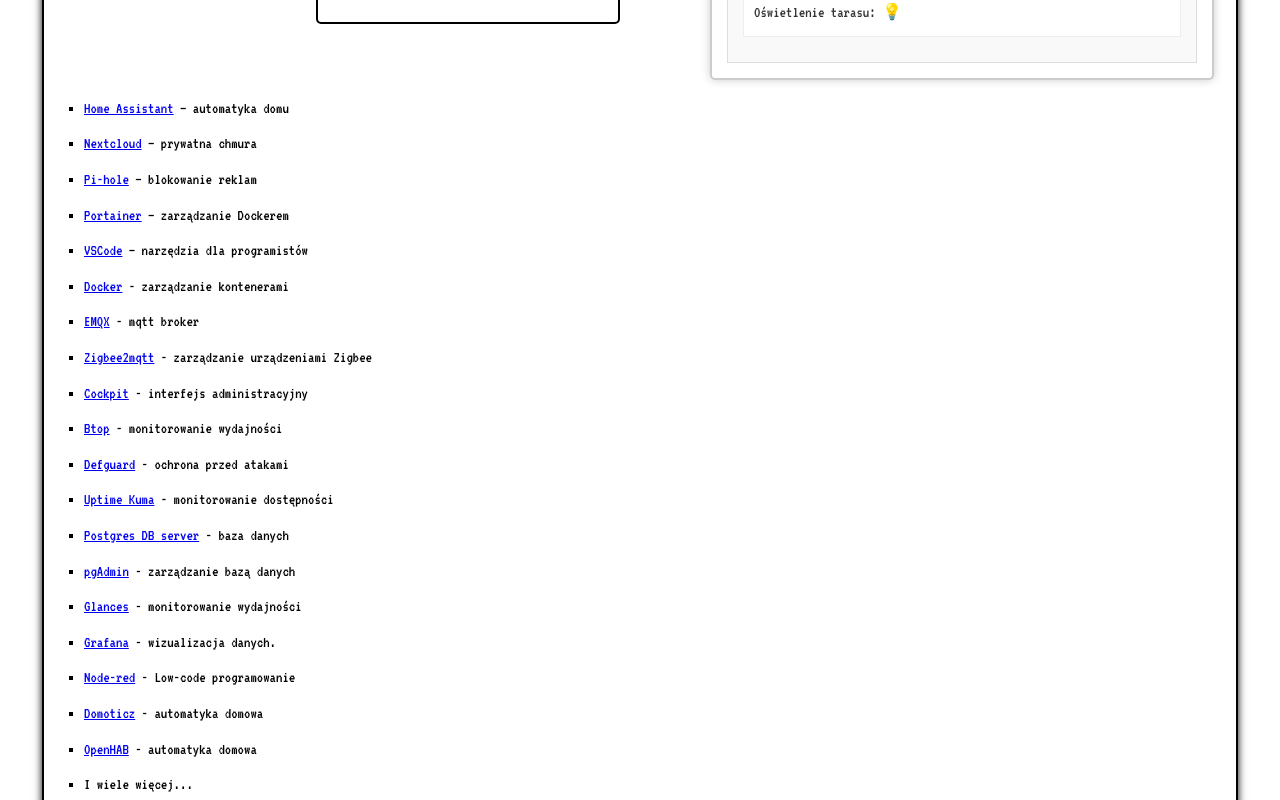
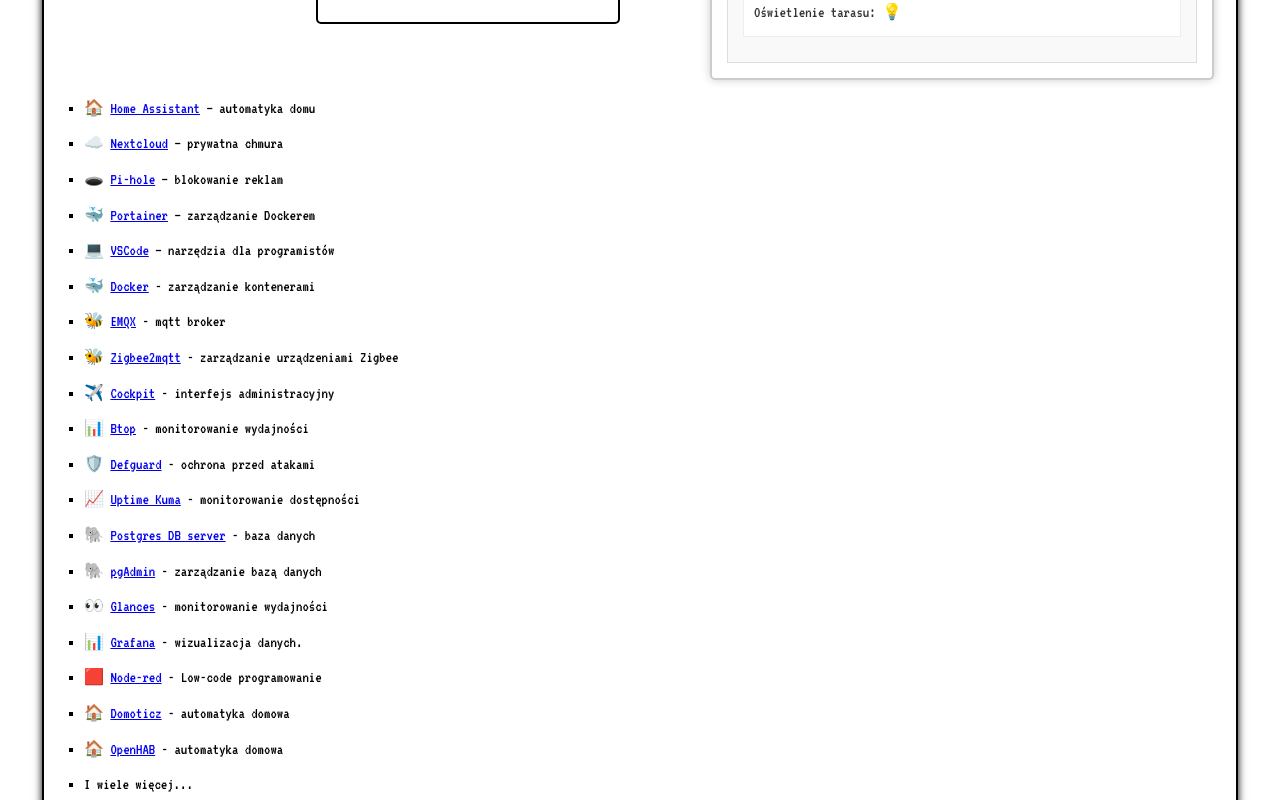
Before and after one commit to araczkowski/box-www-page, a Next.js app: page / in a window 1280 px wide. Shown: the part 1480-2280 px from the top of the page. Built offline with nearby package versions, Linux system fonts and the light colour scheme.

Commit message:
emoticons

```diff
--- a/src/app/page.tsx
+++ b/src/app/page.tsx
@@ -172,25 +172,25 @@
             </div>
           </div>
           <ul>
-            <li><a href="https://www.home-assistant.io/" target="_blank">Home Assistant</a> – automatyka domu</li>
-            <li><a href="https://nextcloud.com/" target="_blank">Nextcloud</a> – prywatna chmura</li>
-            <li><a href="https://pi-hole.net/" target="_blank">Pi-hole</a> – blokowanie reklam</li>
-            <li><a href="https://www.portainer.io/" target="_blank">Portainer</a> – zarządzanie Dockerem</li>
-            <li><a href="https://code.visualstudio.com/" target="_blank">VSCode</a> – narzędzia dla programistów</li>
-            <li><a href="https://www.docker.com/" target="_blank">Docker</a> - zarządzanie kontenerami</li>
-            <li><a href="https://www.emqx.io/" target="_blank">EMQX</a> - mqtt broker</li>
-            <li><a href="https://www.zigbee2mqtt.io/" target="_blank">Zigbee2mqtt</a> - zarządzanie urządzeniami Zigbee</li>
-            <li><a href="https://cockpit-project.org/" target="_blank">Cockpit</a> - interfejs administracyjny</li>
-            <li><a href="https://github.com/aristocratos/btop" target="_blank">Btop</a> - monitorowanie wydajności</li>
-            <li><a href="https://defguard.net/" target="_blank">Defguard</a> - ochrona przed atakami</li>
-            <li><a href="https://uptime.kuma.pet/" target="_blank">Uptime Kuma</a> - monitorowanie dostępności</li>
-            <li><a href="https://www.postgresql.org/" target="_blank">Postgres DB server</a> - baza danych</li>
-            <li><a href="https://www.pgadmin.org/" target="_blank">pgAdmin</a> - zarządzanie bazą danych</li>
-            <li><a href="https://nicolargo.github.io/glances/" target="_blank">Glances</a> - monitorowanie wydajności</li>
-            <li><a href="https://grafana.com/" target="_blank">Grafana</a> - wizualizacja danych.</li>
-            <li><a href="https://nodered.org/" target="_blank">Node-red</a> - Low-code programowanie</li>
-            <li><a href="https://www.domoticz.com/" target="_blank">Domoticz</a> - automatyka domowa</li>
-            <li><a href="https://www.openhab.org/" target="_blank">OpenHAB</a> - automatyka domowa</li>
+            <li>🏠 <a href="https://www.home-assistant.io/" target="_blank">Home Assistant</a> – automatyka domu</li>
+            <li>☁️ <a href="https://nextcloud.com/" target="_blank">Nextcloud</a> – prywatna chmura</li>
+            <li>🕳️ <a href="https://pi-hole.net/" target="_blank">Pi-hole</a> – blokowanie reklam</li>
+            <li>🐳 <a href="https://www.portainer.io/" target="_blank">Portainer</a> – zarządzanie Dockerem</li>
+            <li>💻 <a href="https://code.visualstudio.com/" target="_blank">VSCode</a> – narzędzia dla programistów</li>
+            <li>🐳 <a href="https://www.docker.com/" target="_blank">Docker</a> - zarządzanie kontenerami</li>
+            <li>🐝 <a href="https://www.emqx.io/" target="_blank">EMQX</a> - mqtt broker</li>
+            <li>🐝 <a href="https://www.zigbee2mqtt.io/" target="_blank">Zigbee2mqtt</a> - zarządzanie urządzeniami Zigbee</li>
+            <li>✈️ <a href="https://cockpit-project.org/" target="_blank">Cockpit</a> - interfejs administracyjny</li>
+            <li>📊 <a href="https://github.com/aristocratos/btop" target="_blank">Btop</a> - monitorowanie wydajności</li>
+            <li>🛡️ <a href="https://defguard.net/" target="_blank">Defguard</a> - ochrona przed atakami</li>
+            <li>📈 <a href="https://uptime.kuma.pet/" target="_blank">Uptime Kuma</a> - monitorowanie dostępności</li>
+            <li>🐘 <a href="https://www.postgresql.org/" target="_blank">Postgres DB server</a> - baza danych</li>
+            <li>🐘 <a href="https://www.pgadmin.org/" target="_blank">pgAdmin</a> - zarządzanie bazą danych</li>
+            <li>👀 <a href="https://nicolargo.github.io/glances/" target="_blank">Glances</a> - monitorowanie wydajności</li>
+            <li>📊 <a href="https://grafana.com/" target="_blank">Grafana</a> - wizualizacja danych.</li>
+            <li>🟥 <a href="https://nodered.org/" target="_blank">Node-red</a> - Low-code programowanie</li>
+            <li>🏠 <a href="https://www.domoticz.com/" target="_blank">Domoticz</a> - automatyka domowa</li>
+            <li>🏠 <a href="https://www.openhab.org/" target="_blank">OpenHAB</a> - automatyka domowa</li>
             <li> I wiele więcej...</li>
           </ul>
           <p>
```
